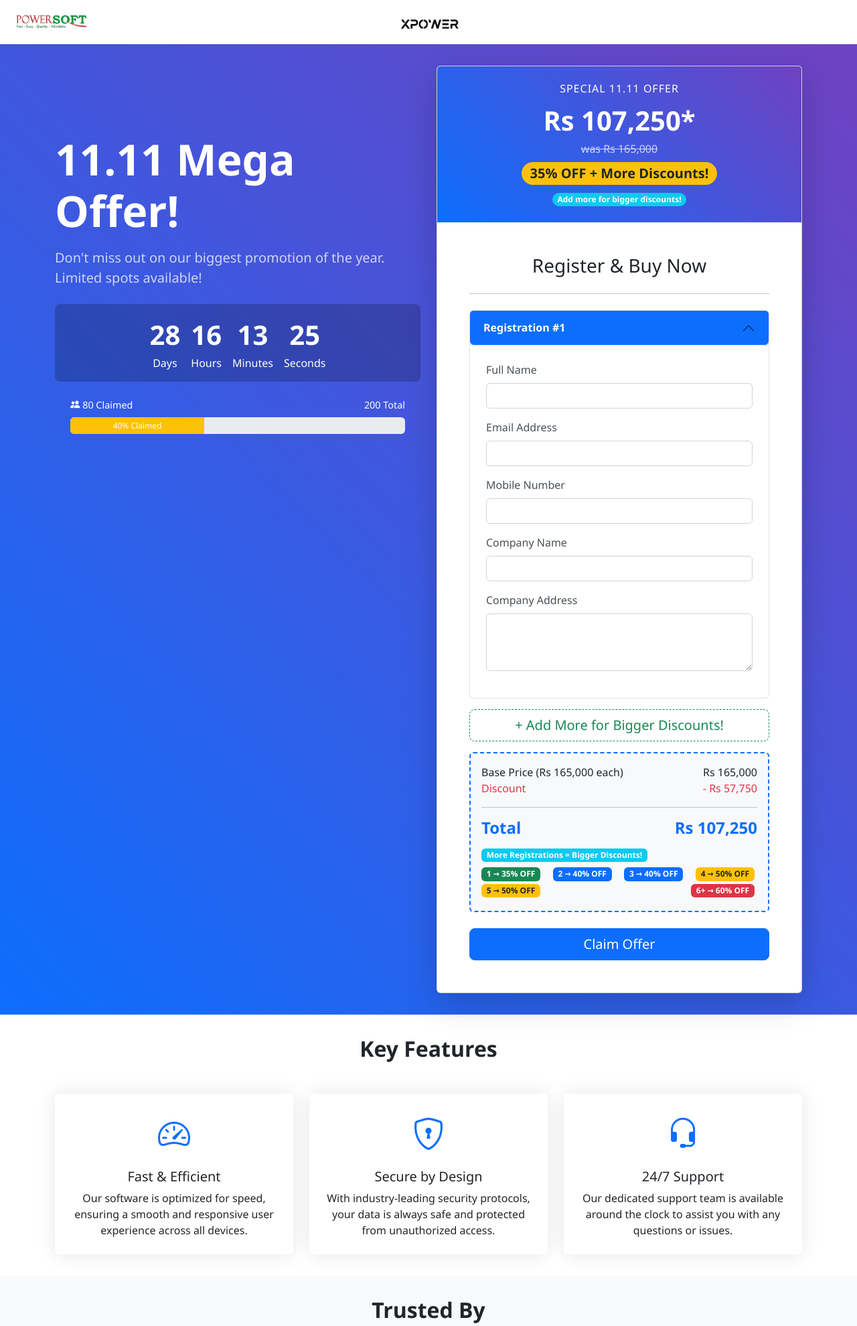
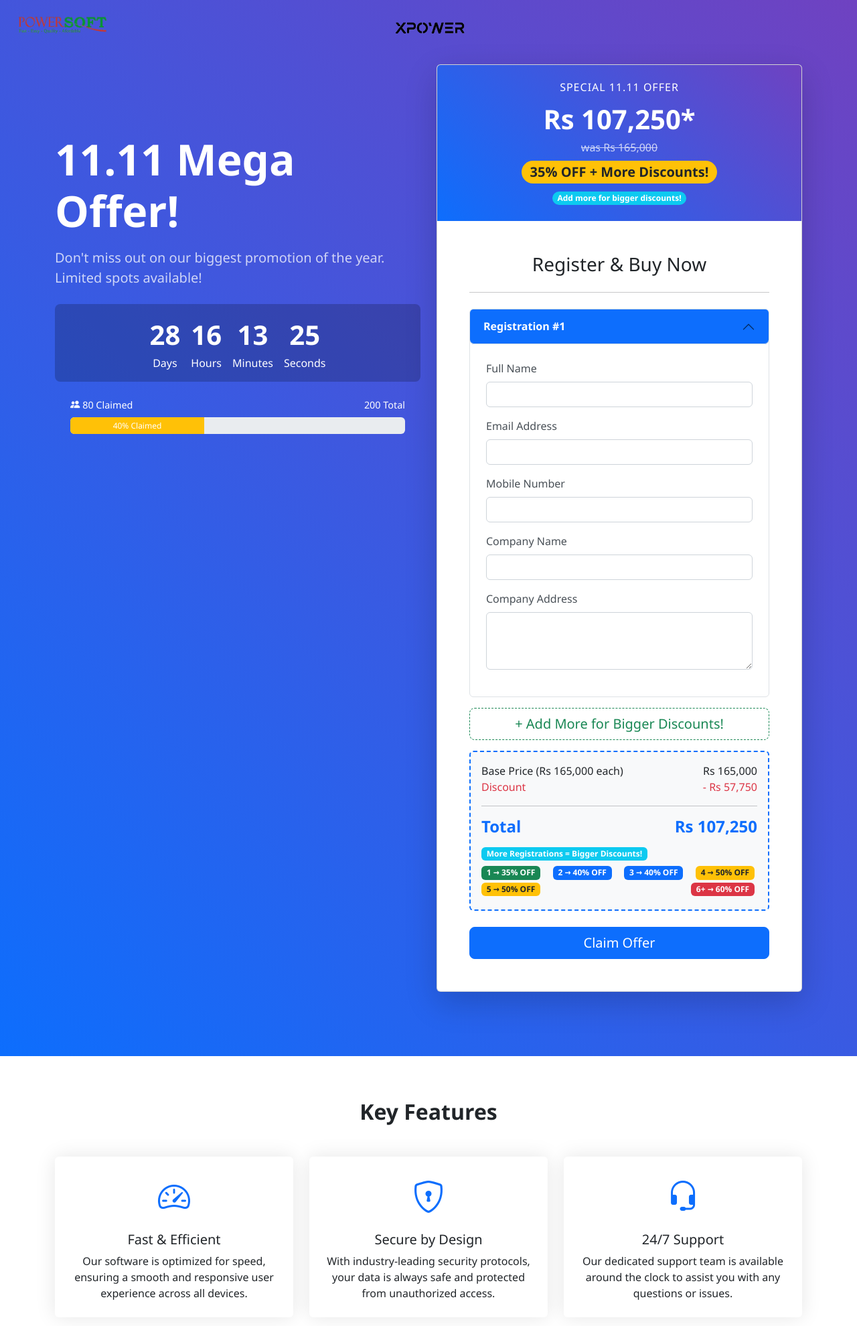
Before and after one commit to th3gh0s8/myWebDev, a PHP site: page / in a window 1280 px wide. Shown: the top 1980 px of the page at 67% size. Run offline with PHP 8.4, Linux system fonts and the light colour scheme; data that the repository does not hold is empty; some libraries are stand-ins or nearby versions.

Commit message:
Update navbar to transparent fixed-top style
Changed navbar to use 'navbar-light fixed-top navbar-transparent' for improved appearance and positioning. Refactored CSS to consolidate transparent navbar styles, increased hero and promotion section padding, adjusted font sizes, and updated logo/image heights for better layout and visual consistency.

Co-Authored-By: SLRAPTOR <63906862+SLRAPTOR@users.noreply.github.com>

```diff
--- a/header.php
+++ b/header.php
@@ -10,7 +10,7 @@
     <link rel="stylesheet" href="https://cdn.jsdelivr.net/npm/intl-tel-input@latest/build/css/intlTelInput.min.css">
 </head>
 <body>
-    <nav class="navbar navbar-expand-lg navbar-dark">
+    <nav class="navbar navbar-expand-lg navbar-light fixed-top navbar-transparent">
         <div class="container-fluid">
             <!-- Left: Company Logo -->
             <a class="navbar-brand" href="#">
--- a/style.css
+++ b/style.css
@@ -8,14 +8,13 @@ body {
 
 .hero {
     background-color: #f8f9fa;
-    padding: 2rem 0;
+    padding: 6rem 0;
     text-align: center;
 }
 
 .hero h1 {
-    font-size: 3rem;
+    font-size: 3.5rem;
     font-weight: 700;
-    margin-bottom: 1rem;
 }
 
 .hero .lead {
@@ -24,7 +23,7 @@ body {
 }
 
 .section-padding {
-    padding: 2rem 0;
+    padding: 4rem 0;
 }
 
 .section-title {
@@ -77,7 +76,7 @@ body {
 /* Promotion Hero Section */
 .hero-promotion {
     background: linear-gradient(45deg, #0d6efd, #6f42c1);
-    padding: 2rem 0;
+    padding: 6rem 0;
 }
 
 .text-white-75 {
@@ -122,15 +121,7 @@ body {
 .navbar {
     /* position: relative; is removed to avoid conflict with fixed-top */
     transition: background-color 0.3s ease-in-out;
-    padding: 0.5rem 0;
 }
-
-/* Fixed navbar styling */
-.navbar.fixed-top {
-    z-index: 1000; /* Ensure navbar is above other elements */
-}
-
-
 
 .original-price {
     text-decoration: line-through;
@@ -175,54 +166,17 @@ body {
     position: absolute;
     left: 50%;
     transform: translateX(-50%);
-    height: 50px;
+    height: 60px;
 }
 
 .navbar-logo {
-    height: 40px;
+    height: 50px;
     border-radius: 3px;
     /* Softens the corners slightly */
 }
 
-/* Make navbar transparent */
-.navbar {
-    background: transparent !important;
+.navbar-transparent {
     background-color: transparent !important;
-    background-image: none !important;
-    border: none !important;
-    box-shadow: none !important;
-    backdrop-filter: none !important;
-    transition: background-color 0.3s ease-in-out;
-}
-
-
-
-.navbar.navbar-dark {
-    background: transparent !important;
-    background-color: transparent !important;
-}
-
-.navbar.navbar-light {
-    background: transparent !important;
-    background-color: transparent !important;
-}
-
-.navbar.bg-light {
-    background: transparent !important;
-    background-color: transparent !important;
-    background-image: none !important;
-    border: none !important;
-    box-shadow: none !important;
-    backdrop-filter: none !important;
-}
-
-.navbar.navbar-transparent {
-    background: transparent !important;
-    background-color: transparent !important;
-    background-image: none !important;
-    border: none !important;
-    box-shadow: none !important;
-    backdrop-filter: none !important;
 }
 
 /* Form Styling */
```
